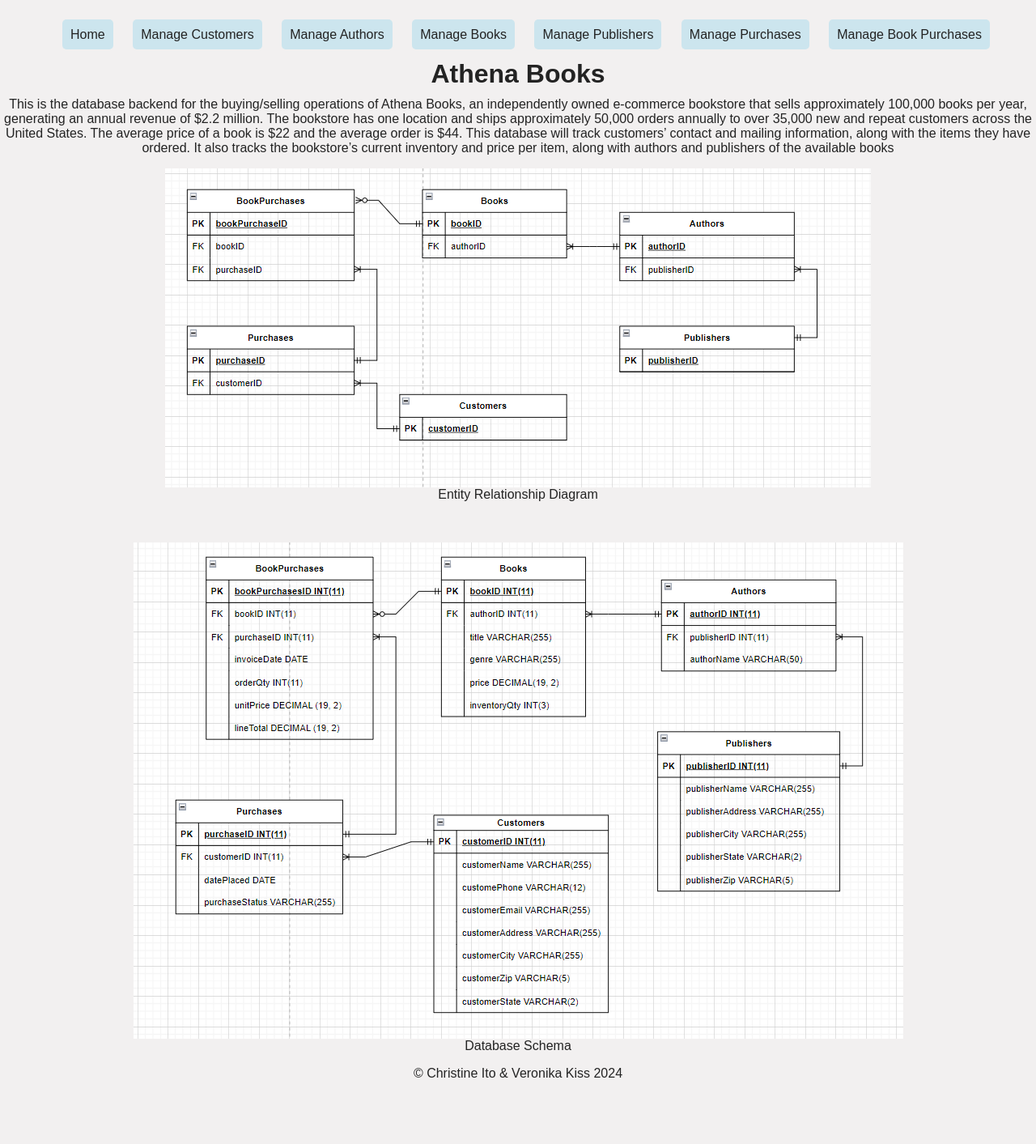
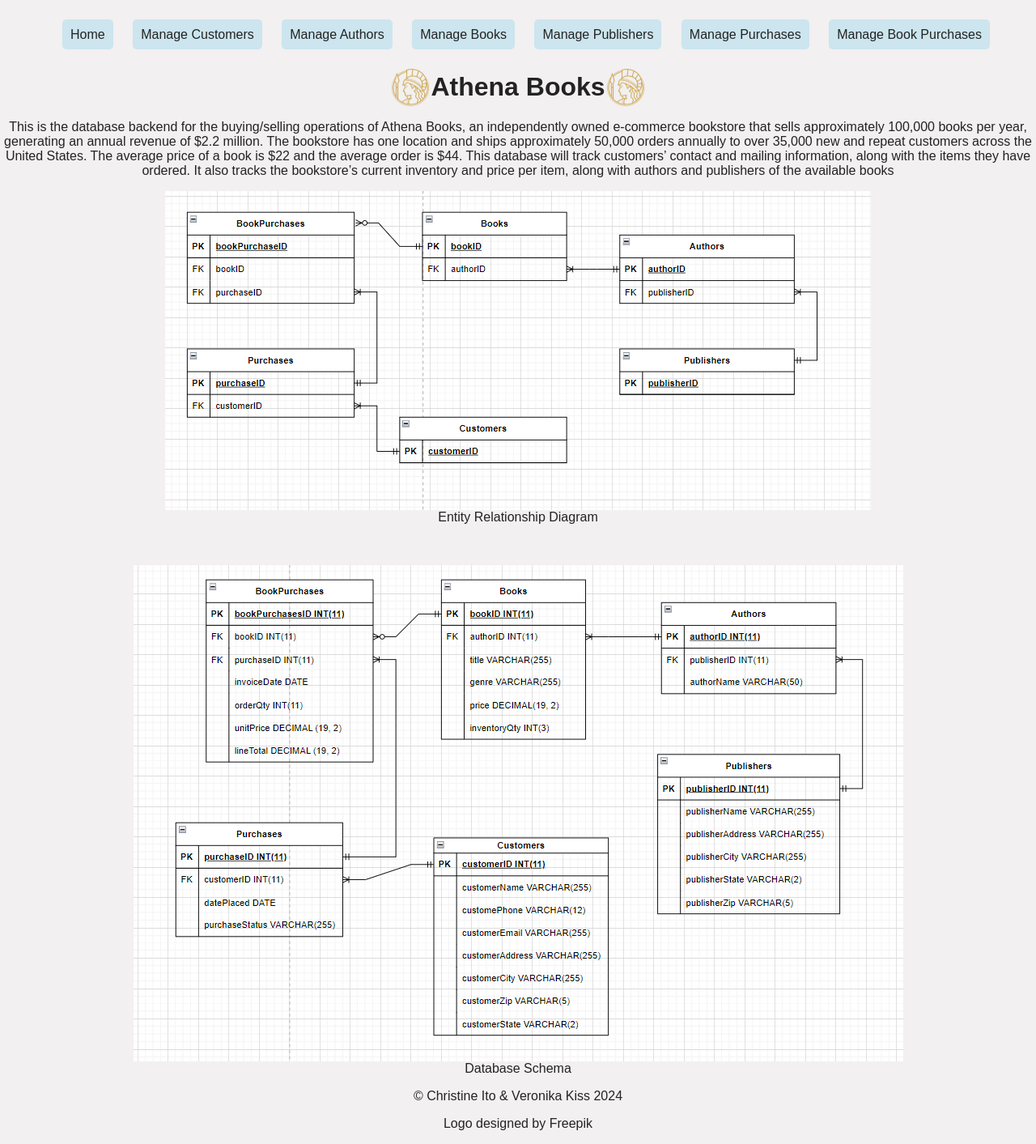
Before and after one commit to vmkiss/athena-books-db, a Flask app: page / in a window 1280 px wide. Shown: the whole page at 81% size. Before the commit the page ends 1331 px from the top, so only its background shows below. Run offline with Flask 3, Linux system fonts and the light colour scheme; some libraries are stand-ins or nearby versions.

Commit message:
add logo to web pages

```diff
--- a/static/css/style.css
+++ b/static/css/style.css
@@ -29,7 +29,12 @@ Source URL: https://replit.com/@PamVanLonden/a-Global-Stylesheet#App.css */
 
   /*  ----- Page layout blocks -----  */
   header {
-    margin-bottom: 50px;
+    margin-bottom: 40px;
+  }
+  #header-img {
+    display: flex;
+    align-items: center;
+    justify-content: center;
   }
   main {
   }
--- a/templates/authors.j2
+++ b/templates/authors.j2
@@ -20,7 +20,9 @@
                 <li><a href="bookpurchases">Manage Book Purchases</a></li>
             </ul>
         </nav>
-        <h1>Athena Books</h1>
+        <div id="header-img">
+            <img src="static/img/athena.png" alt="Athena Books logo" width="50" height="50"><h1>Athena Books</h1><img src="static/img/athena.png" alt="Athena Books logo" width="50" height="50">
+        </div>
     </header>
 
 	<div id="browse"></br>
--- a/templates/bookpurchases.j2
+++ b/templates/bookpurchases.j2
@@ -21,7 +21,9 @@
                 <li><a href="bookpurchases">Manage Book Purchases</a></li>
             </ul>
         </nav>
-        <h1>Athena Books</h1>
+        <div id="header-img">
+            <img src="static/img/athena.png" alt="Athena Books logo" width="50" height="50"><h1>Athena Books</h1><img src="static/img/athena.png" alt="Athena Books logo" width="50" height="50">
+        </div>
     </header>
 	<div id="browse"></br>
 		<caption><h3>View Book Purchases</h3></caption>
--- a/templates/books.j2
+++ b/templates/books.j2
@@ -21,7 +21,9 @@
                 <li><a href="bookpurchases">Manage Book Purchases</a></li>
             </ul>
         </nav>
-        <h1>Athena Books</h1>
+        <div id="header-img">
+            <img src="static/img/athena.png" alt="Athena Books logo" width="50" height="50"><h1>Athena Books</h1><img src="static/img/athena.png" alt="Athena Books logo" width="50" height="50">
+        </div>
     </header>
 
 	<div id="browse"></br>
--- a/templates/customers.j2
+++ b/templates/customers.j2
@@ -21,7 +21,9 @@
                 <li><a href="bookpurchases">Manage Book Purchases</a></li>
             </ul>
         </nav>
-        <h1>Athena Books</h1>
+        <div id="header-img">
+            <img src="static/img/athena.png" alt="Athena Books logo" width="50" height="50"><h1>Athena Books</h1><img src="static/img/athena.png" alt="Athena Books logo" width="50" height="50">
+        </div>
     </header>
 	<div id="browse"></br>
         <caption><h3>View Customers</h3></caption>
--- a/templates/edit_bookpurchases.j2
+++ b/templates/edit_bookpurchases.j2
@@ -11,7 +11,9 @@
 
 <body>
     <header>
-        <h1>Athena Books</h1>
+        <div id="header-img">
+            <img src="../static/img/athena.png" alt="Athena Books logo" width="50" height="50"><h1>Athena Books</h1><img src="../static/img/athena.png" alt="Athena Books logo" width="50" height="50">
+        </div>
     <div>
         <table id="edit-table" border="1" cellpadding="5">
             <!-- Access data tuple passed from app.py -->
--- a/templates/edit_books.j2
+++ b/templates/edit_books.j2
@@ -11,7 +11,9 @@
 
 <body>
     <header>
-        <h1>Athena Books</h1>
+        <div id="header-img">
+            <img src="../static/img/athena.png" alt="Athena Books logo" width="50" height="50"><h1>Athena Books</h1><img src="../static/img/athena.png" alt="Athena Books logo" width="50" height="50">
+        </div>
     <div>
         <table id="edit-table" border="1" cellpadding="5">
             <!-- Access data tuple passed from app.py -->
--- a/templates/edit_customers.j2
+++ b/templates/edit_customers.j2
@@ -11,7 +11,9 @@
 
 <body>
     <header>
-        <h1>Athena Books</h1>
+        <div id="header-img">
+            <img src="../static/img/athena.png" alt="Athena Books logo" width="50" height="50"><h1>Athena Books</h1><img src="../static/img/athena.png" alt="Athena Books logo" width="50" height="50">
+        </div>
     <div>
         <table id="edit-table" border="1" cellpadding="5">
             <!-- Access data tuple passed from app.py -->
--- a/templates/edit_purchases.j2
+++ b/templates/edit_purchases.j2
@@ -11,7 +11,9 @@
 
 <body>
     <header>
-        <h1>Athena Books</h1>
+        <div id="header-img">
+            <img src="../static/img/athena.png" alt="Athena Books logo" width="50" height="50"><h1>Athena Books</h1><img src="../static/img/athena.png" alt="Athena Books logo" width="50" height="50">
+        </div>
     <div>
         <table id="edit-table" border="1" cellpadding="5">
             <!-- Access data tuple passed from app.py -->
--- a/templates/main.j2
+++ b/templates/main.j2
@@ -20,7 +20,9 @@
                 <li><a href="bookpurchases">Manage Book Purchases</a></li>
             </ul>
         </nav>
-        <h1>Athena Books</h1>
+        <div id="header-img">
+            <img src="static/img/athena.png" alt="Athena Books logo" width="50" height="50" float="left"><h1>Athena Books</h1><img src="static/img/athena.png" alt="Athena Books logo" width="50" height="50">
+        </div>
     </header>
     <div id="main">
         <p>This is the database backend for the buying/selling operations of Athena Books, an
@@ -44,5 +46,8 @@
 </figure>
 
 </body>
-<footer>&copy; Christine Ito & Veronika Kiss 2024</footer>
+<footer>
+    <p>&copy; Christine Ito & Veronika Kiss 2024</p>
+    <p><a href="https://www.freepik.com/free-vector/flat-design-athena-logo-template_37561318.htm#fromView=search&page=1&position=4&uuid=de57a9b7-2a74-450b-96c4-b95dc21d4f9b">Logo designed by Freepik</a>
+</footer>
 </html>
--- a/templates/publishers.j2
+++ b/templates/publishers.j2
@@ -21,7 +21,9 @@
                 <li><a href="bookpurchases">Manage Book Purchases</a></li>
             </ul>
         </nav>
-        <h1>Athena Books</h1>
+        <div id="header-img">
+            <img src="static/img/athena.png" alt="Athena Books logo" width="50" height="50"><h1>Athena Books</h1><img src="static/img/athena.png" alt="Athena Books logo" width="50" height="50">
+        </div>
     </header>
 
 	<div id="browse"></br>
--- a/templates/purchases.j2
+++ b/templates/purchases.j2
@@ -21,7 +21,9 @@
                 <li><a href="bookpurchases">Manage Book Purchases</a></li>
             </ul>
         </nav>
-        <h1>Athena Books</h1>
+		<div id="header-img">
+            <img src="static/img/athena.png" alt="Athena Books logo" width="50" height="50"><h1>Athena Books</h1><img src="static/img/athena.png" alt="Athena Books logo" width="50" height="50">
+        </div>
     </header>
 	<div id="browse"></br>
 		<caption><h3>View Purchases</h3></caption>
```
Also changed, not shown: static/img/athena.png (added).
